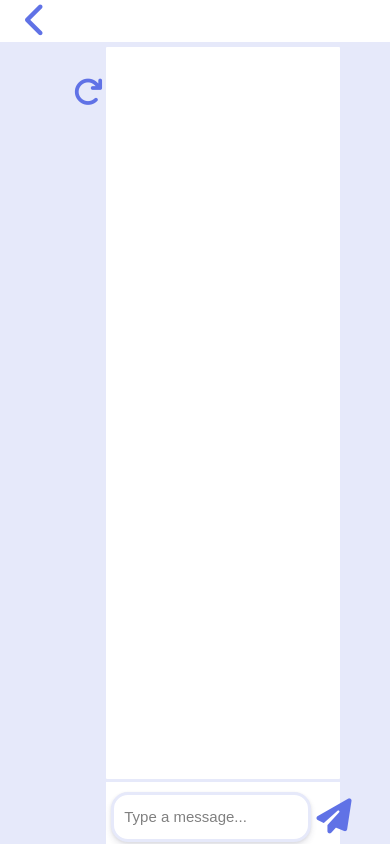
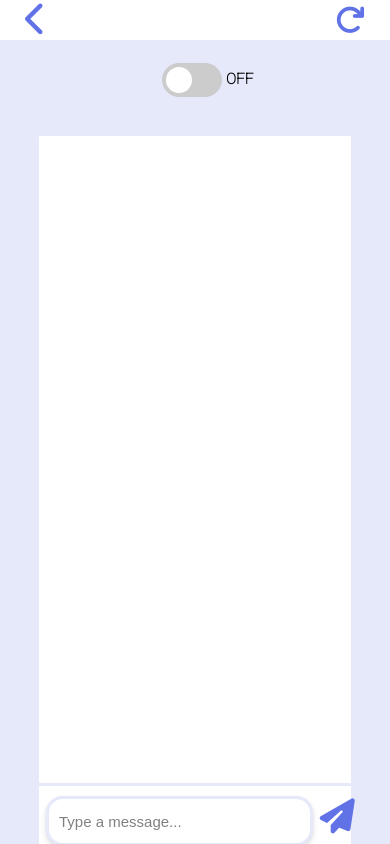
Before and after one commit to qkrwjdan/emotional_chatbot_Interface, a Flask app: page /chat/ in a window 390 px wide. Run offline with Flask 2, Linux system fonts and the light colour scheme; some libraries are stand-ins or nearby versions.

Commit message:
Feat: 반응형 적용

```diff
--- a/static/css/chat.css
+++ b/static/css/chat.css
@@ -14,18 +14,16 @@ body {font-family: 'Roboto', sans-serif;}
 
 .header {
     width: 100%;
-    height: 5%;
-    display: flex;
-    align-items: center;
+    height: 40px;
 }
 
 .container {
     width:100%;
-    height: 95%;
+    height: calc(100vh - 40px);
     background: #E6E9FA;
     overflow: hidden;
     display: flex;
-    justify-content: space-between;
+    justify-content: space-evenly;
 }
 
 .left-area {
@@ -70,8 +68,10 @@ body {font-family: 'Roboto', sans-serif;}
 }
 
 .user-image {
-    width: 360px;
-    height: 220px;
+    display: block;
+    margin: 0 auto;
+    width: 320px;
+    height: 180px;
 }
 
 .pids-wrapper {
@@ -271,23 +271,55 @@ input::placeholder {
     margin-left: 25px;
 }
 
-.refresh-wrapper {
-    margin-top: 30px;
-}
-
 .refresh {
     font-size: 30px;
     text-decoration: none;
     color: #6072e6;
+    margin-right: 25px;
 }
+
+.nav-wrapper {
+    height: 40px;
+    display: flex;
+    justify-content: space-between;
+    align-items: center;
+}
+
 
 @media screen and (max-width: 768px),
  screen and (max-height: 768px) and (orientation: landscape) {
     .container {
+        flex-direction: column-reverse;
+        justify-content: inherit;
+        align-items: center;
+    }
+    .right-area .card .chbot-img,
+    .right-area .card .intro {
+        display: none;
+    }
+    .right-area {
+        height: 90px;
+    }
+    .center-area {
+        width: 80vw;
+    }
+    .center-area .chats {
+        margin-top: 0;
+    }
+    .right-area .description {
+        display: flex;
         justify-content: center;
     }
-    .right-area {
-        display: none;
+    .right-area .image-box {
+        height: 90px;
+        margin: 0 auto;
+    }
+    .right-area .user-image {
+        width: 160px;
+        height: 90px;
+    }
+    .right-area .switch-box {
+        margin: 20px 10px 0;
     }
 }
 
--- a/templates/chat.html
+++ b/templates/chat.html
@@ -31,21 +31,23 @@
     <div class="wrap">
       <header class="header">
         <!-- header -->
-        <nav class="back-wrapper">
+        <nav class="nav-wrapper">
           <a class="back" href="/">
             <i class="fas fa-chevron-left" id="refresh-icon"></i>
+          </a>
+          <a class="refresh" href="/chat">
+            <i class="fas fa-redo"></i>
           </a>
         </nav>
       </header>
       <div class="container">
-        <section class="left-area">
-          <!-- container-left-area -->
+        <!-- <section class="left-area">
           <nav class="refresh-wrapper">
             <a class="refresh" href="/chat">
               <i class="fas fa-redo"></i>
             </a>
           </nav>
-        </section>
+        </section> -->
         <section class="center-area">
           <!-- container-center-area -->
           <div class="chat_header"></div>
@@ -72,6 +74,7 @@
           <div class="card">
             <img
               id="chbot-character-img"
+              class="chbot-img"
               src="{{ url_for('static',filename='img/botAvatar.png')}}"
               alt="chatbot logo"
             />
@@ -85,12 +88,14 @@
                   alt=""
                 />
               </div>
-              <label class="switch">
-                <input type="checkbox" />
-                <span class="slider round"></span>
-              </label>
-              <p>OFF</p>
-              <p style="display: none">ON</p>
+              <div class="switch-box">
+                <label class="switch">
+                  <input type="checkbox" />
+                  <span class="slider round"></span>
+                </label>
+                <p class="switch-text">OFF</p>
+                <p class="switch-text" style="display: none">ON</p>
+              </div>
             </div>
           </div>
         </section>
```
